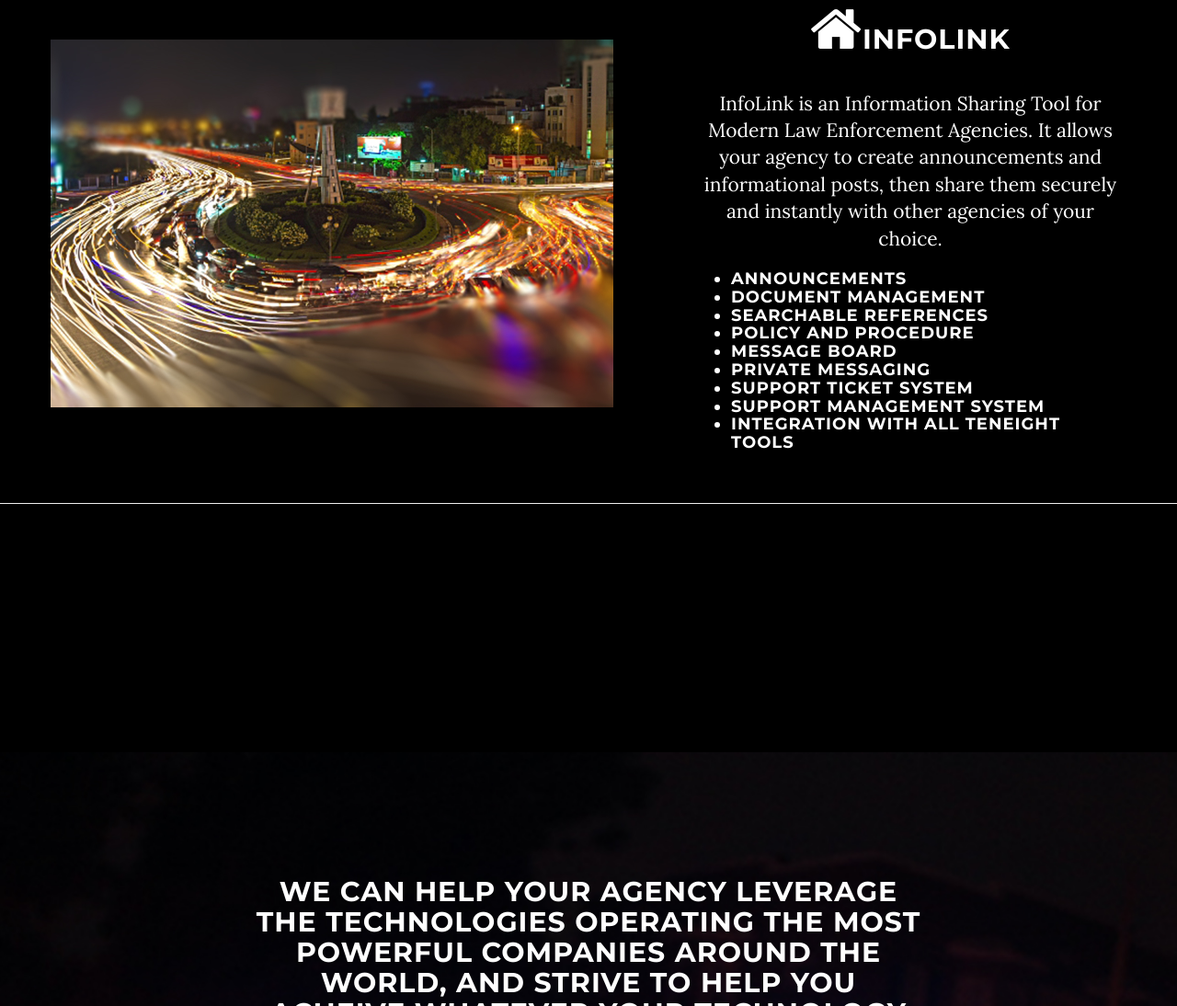
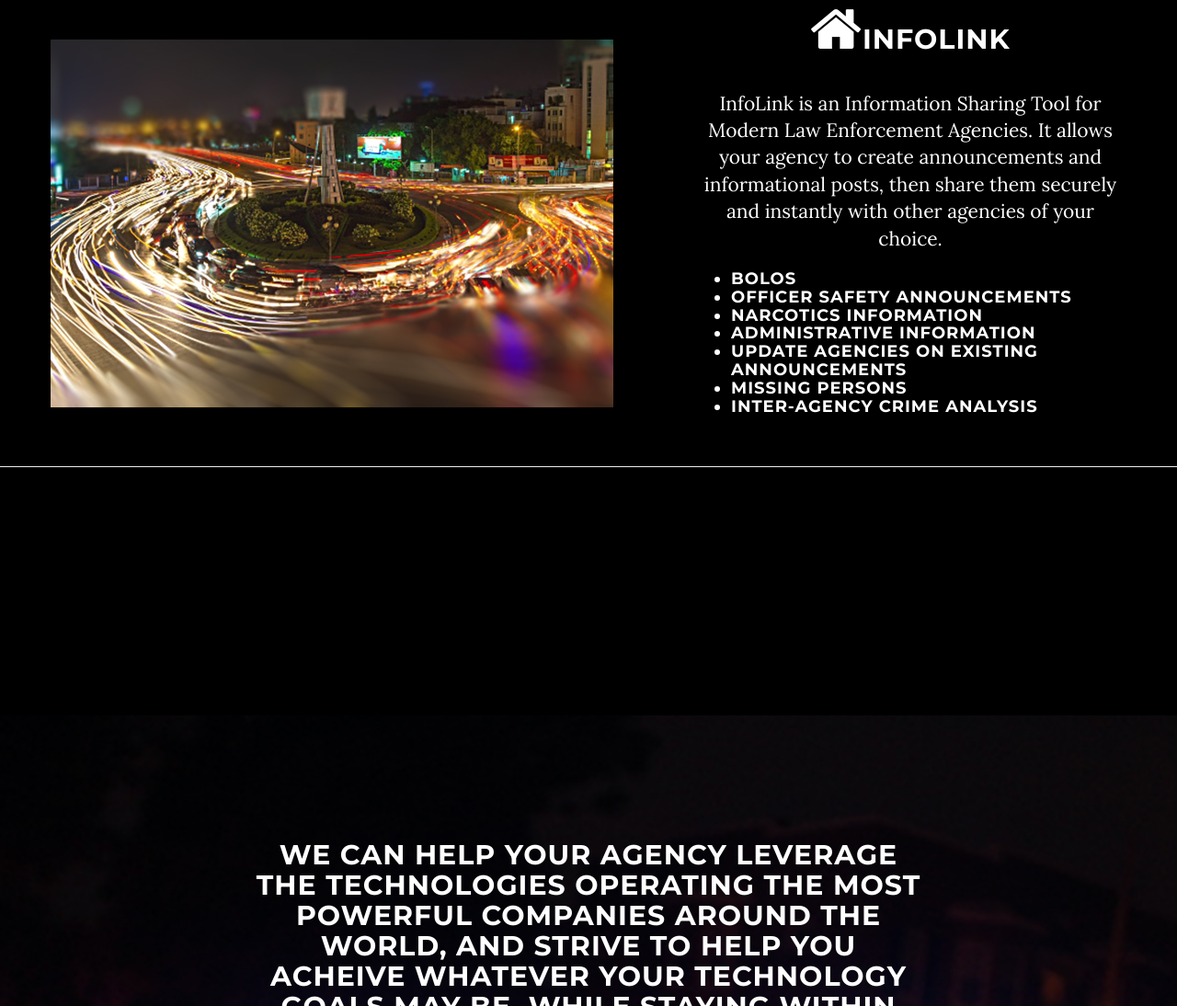
Before and after one commit to TenEight/TenEight.github.io, a plain HTML site: page index.html in a window 1280 px wide. Shown: the part 2682-3776 px from the top of the page at 92% size. Drawn offline with Linux system fonts and the light colour scheme; some packages are replaced by stand-ins of ours.

Commit message:
updating specific InfoLink Description

```diff
--- a/index.html
+++ b/index.html
@@ -174,15 +174,13 @@
                 <p class="lead">
             <h4>
                 <ul style="text-align:left;">
-                    <li>Announcements</li>
-                    <li>Document Management</li>
-                    <li>Searchable References</li>
-                    <li>Policy and Procedure</li>
-                    <li>Message Board</li>
-                    <li>Private Messaging</li>
-                    <li>Support Ticket System</li>
-                    <li>Support Management System</li>
-                    <li>Integration with ALL TenEight Tools</li>
+                    <li>BOLOs</li>
+                    <li>Officer Safety Announcements</li>
+                    <li>Narcotics Information</li>
+                    <li>Administrative Information</li>
+                    <li>Update agencies on Existing Announcements</li>
+                    <li>Missing Persons</li>
+                    <li>Inter-Agency Crime Analysis</li>
                 </ul>
             </h4>
                 </p>
```
